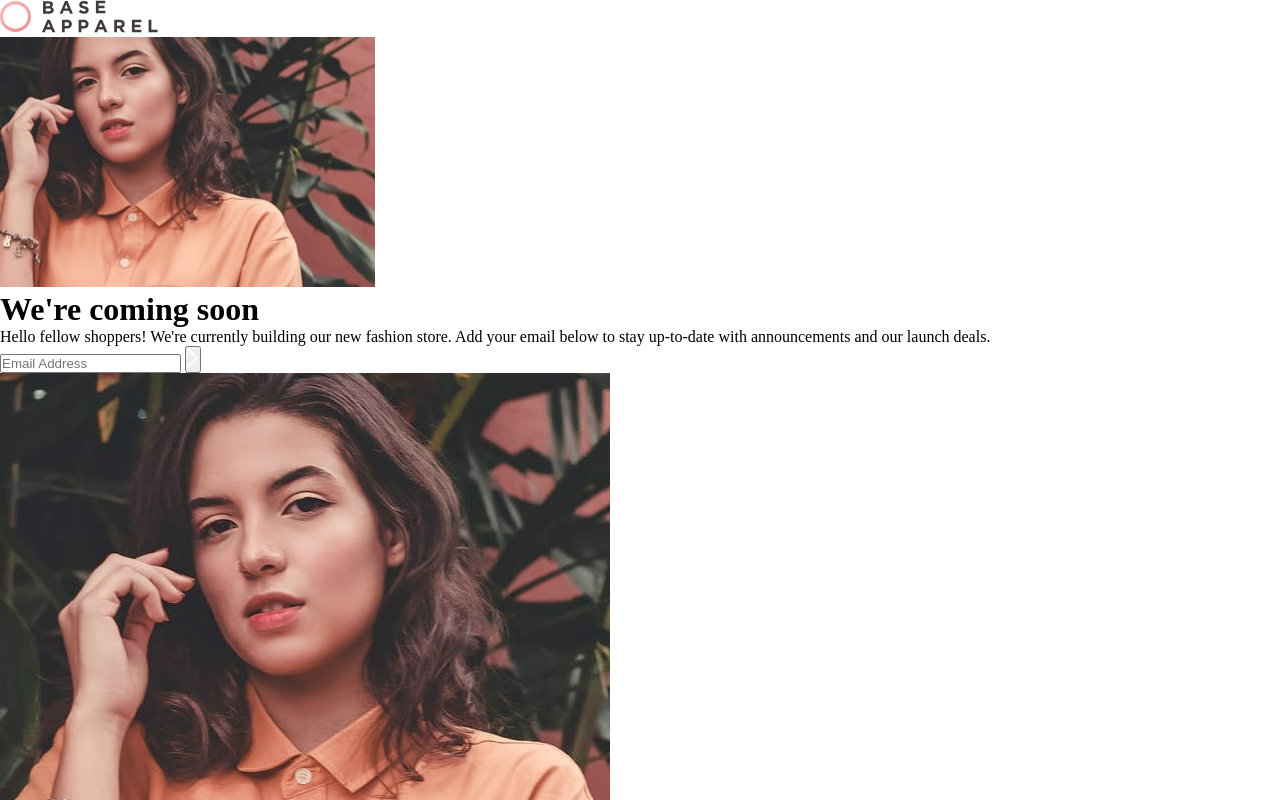
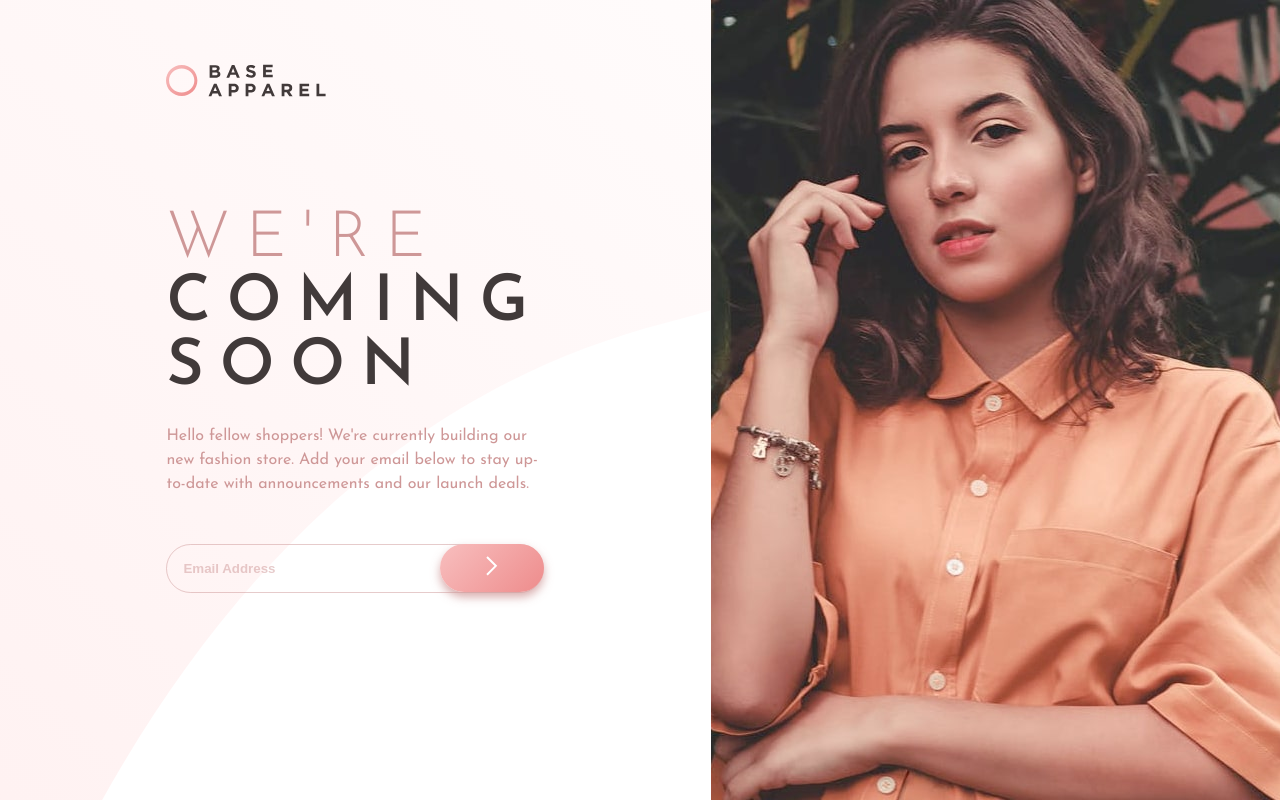
Before and after one commit to YanBaetas/base-apparel-coming-soon, a plain HTML site: page index.html in a window 1280 px wide. Shown: the top 800 px of the page. Drawn offline with Linux system fonts and the light colour scheme.

Commit message:
Add styles

```diff
--- a/index.html
+++ b/index.html
@@ -22,17 +22,17 @@
   </head>
 
   <body>
+    <header id="logo">
+      <img src="./images/logo.svg" alt="Base Apparel" />
+    </header>
+
     <main class="container">
-      <div id="logo">
-        <img src="./images/logo.svg" alt="Base Apparel" />
-      </div>
-
       <div class="hero-mobile">
         <img src="./images/hero-mobile.jpg" alt="" />
       </div>
 
       <div class="content">
-        <h1><span class="text-hilight">We're</span> coming soon</h1>
+        <h1><span class="text-highlight">We're</span> coming soon</h1>
 
         <p class="description">
           Hello fellow shoppers! We're currently building our new fashion store.
@@ -41,10 +41,13 @@
         </p>
 
         <div class="submit-email">
-          <input type="text" placeholder="Email Address" />
-          <button>
-            <img src="./images/icon-arrow.svg" alt="Submit" />
-          </button>
+          <form action="">
+            <input type="text" placeholder="Email Address" />
+            <button type="submit">
+              <img src="./images/icon-arrow.svg" alt="Submit" />
+            </button>
+            <p class="error-email">Please provide a valid email</p>
+          </form>
         </div>
       </div>
 
--- a/styles.css
+++ b/styles.css
@@ -2,6 +2,139 @@
   margin: 0;
   padding: 0;
   box-sizing: border-box;
+}
+
+:root {
+  --desaturated-red: hsl(0, 36%, 70%);
+  --soft-red: hsl(0, 93%, 68%);
+  --dark-grayish-red: hsl(0, 6%, 24%);
+}
+
+body {
+  display: flex;
+  flex-direction: column;
+  align-items: center;
+
+  font-family: "Josefin Sans", sans-serif;
+  color: var(--desaturated-red);
+
+  min-height: 100vh;
+  background-color: linear-gradient(
+    135deg,
+    hsl(0, 0%, 100%),
+    hsl(0, 100%, 98%)
+  );
+  background: url("./images/bg-pattern-desktop.svg") no-repeat center center;
+  background-size: cover;
+}
+
+.container {
+  max-width: 500px;
+}
+
+#logo {
+  position: relative;
+  padding: 2rem 0 3rem 2.5rem;
+  width: 100%;
+  max-width: 500px;
+}
+
+#logo img {
+  position: absolute;
+  width: 110px;
+}
+
+.hero-mobile img {
+  width: 100%;
+}
+
+.content {
+  text-align: center;
+  padding: 2rem;
+}
+
+.content h1 {
+  color: var(--dark-grayish-red);
+  font-size: 3rem;
+  font-weight: 600;
+  text-transform: uppercase;
+  letter-spacing: 0.75rem;
+}
+
+.description {
+  margin-top: 1.5rem;
+  line-height: 1.5rem;
+}
+
+.text-highlight {
+  color: var(--desaturated-red);
+  font-weight: 300;
+}
+
+.submit-email {
+  display: relative;
+  margin-top: 3rem;
+}
+
+.submit-email input {
+  background-color: transparent;
+  padding: 1rem;
+  width: 100%;
+  border-radius: 30px;
+  border: 1px solid rgba(206, 151, 151, 0.5);
+}
+
+.submit-email input.error {
+  background: url("./images/icon-error.svg") no-repeat 70% 10px;
+}
+
+.submit-email input:focus-visible {
+  outline: 1px solid var(--desaturated-red);
+}
+
+.submit-email input.error:focus-visible {
+  outline: 1px solid var(--soft-red);
+}
+
+.submit-email input::placeholder {
+  color: var(--desaturated-red);
+  font-weight: 600;
+  opacity: 0.5;
+}
+
+.submit-email button {
+  background: linear-gradient(135deg, hsl(0, 80%, 86%), hsl(0, 74%, 74%));
+  position: absolute;
+  padding: 0.8rem;
+  border-radius: 30px;
+  transform: translateX(-100%);
+  width: 20%;
+  max-width: 6.5rem;
+  border: none;
+  box-shadow: 0 5px 10px hsla(0, 36%, 70%, 0.8);
+  cursor: pointer;
+  transition: 0.2s ease-in-out;
+}
+
+.submit-email button:hover {
+  opacity: 0.8;
+  box-shadow: 0 10px 15px hsla(0, 36%, 70%, 0.8);
+}
+
+.submit-email .error-email {
+  display: none;
+  text-align: left;
+  font-size: 0.875rem;
+  margin: 0.75rem 0 0 1.25rem;
+  color: var(--soft-red);
+}
+
+.submit-email .error-email.error {
+  display: block;
+}
+
+.hero-desktop {
+  display: none;
 }
 
 .attribution {
@@ -11,3 +144,52 @@
 .attribution a {
   color: hsl(228, 45%, 44%);
 }
+
+@media only screen and (min-width: 1000px) {
+  body {
+    padding: 0;
+  }
+  #logo {
+    padding: 0;
+    align-self: flex-start;
+  }
+  #logo img {
+    width: 10rem;
+    top: 4rem;
+    left: 13vw;
+  }
+  .container {
+    max-width: 100%;
+    height: 100vh;
+  }
+  .hero-mobile {
+    display: none;
+  }
+  .hero-desktop {
+    display: inline-block;
+  }
+  .hero-desktop img {
+    height: 100%;
+    width: 100%;
+    object-fit: cover;
+    object-position: center;
+  }
+  .container {
+    display: flex;
+  }
+
+  .content {
+    margin: auto;
+    width: 56%;
+    padding: 0 13vw;
+    text-align: left;
+  }
+  .content h1 {
+    font-size: 4rem;
+    letter-spacing: 1rem;
+  }
+
+  footer {
+    display: none;
+  }
+}
```
